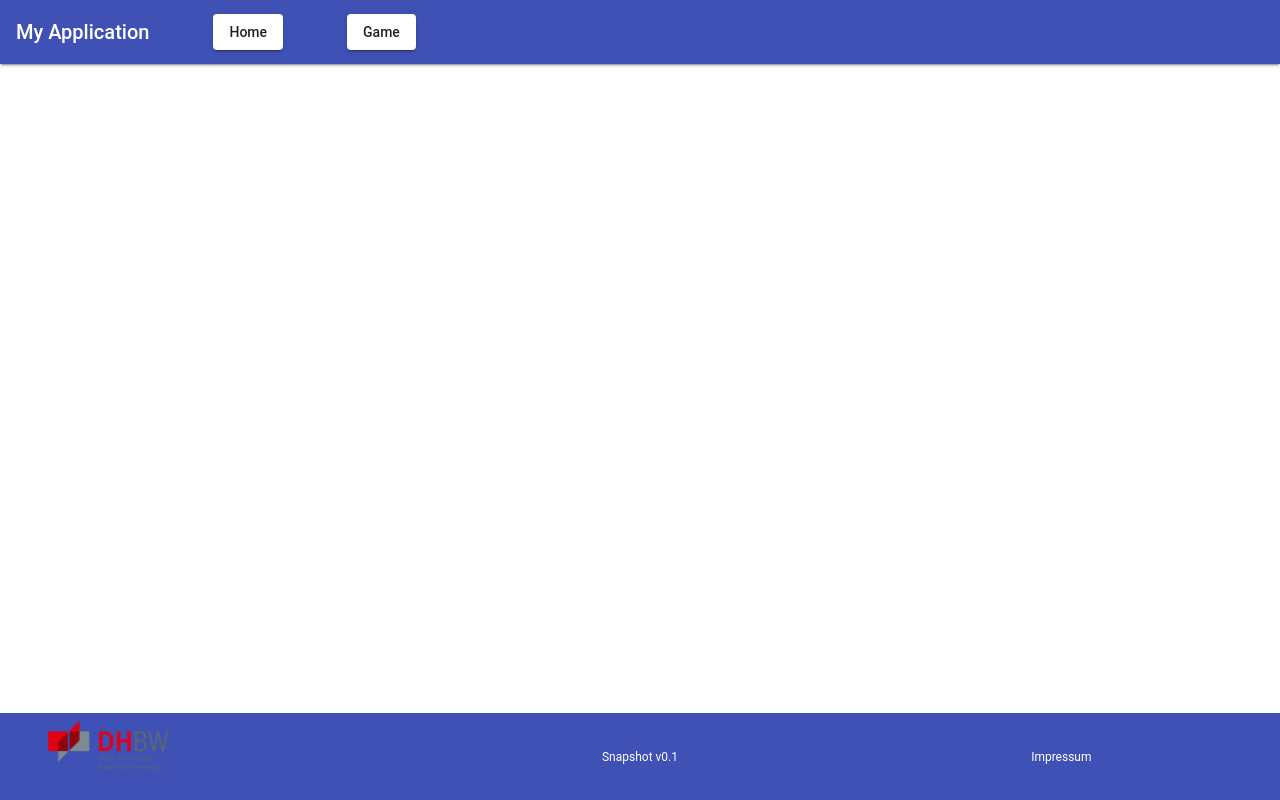
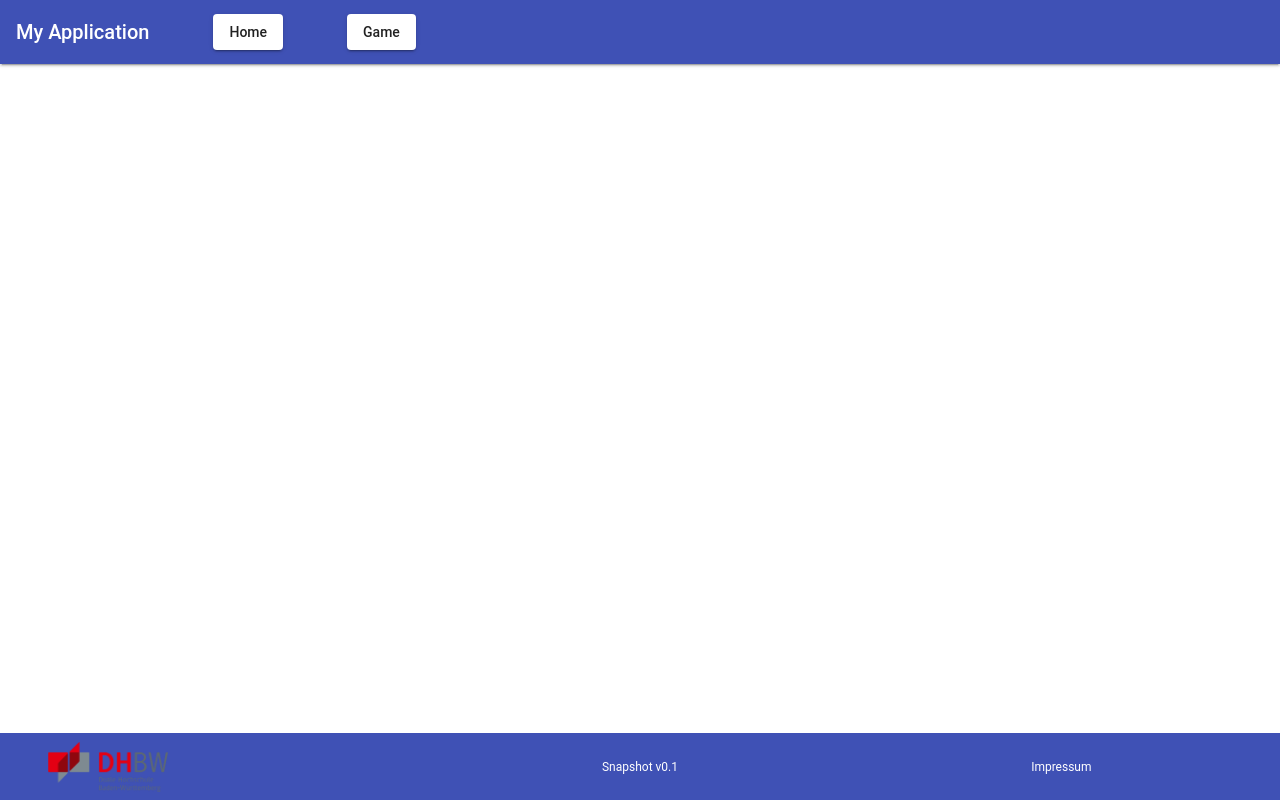
Before and after one commit to TINF17C/Project-Management-Game, an Angular app in the folder PMGame/: page / in a window 1280 px wide. Built offline with nearby package versions, Linux system fonts and the light colour scheme.

Commit message:
minor height adjustments

```diff
--- a/PMGame/src/app/footer/footer.component.html
+++ b/PMGame/src/app/footer/footer.component.html
@@ -4,7 +4,7 @@
       <div class="footer-logo">
         <span>
           <a href="https://www.dhbw-stuttgart.de/home/">
-            <img class="docs-footer-angular-logo" src="../../assets/DHBW-Logo.png" alt="DHBW">
+            <img class="docs-footer-dhbw-logo" src="../../assets/DHBW-Logo.png" alt="DHBW">
           </a>
         </span>
       </div>
--- a/PMGame/src/app/footer/footer.component.scss
+++ b/PMGame/src/app/footer/footer.component.scss
@@ -18,7 +18,8 @@ $primary: #3f51b5;
   flex: 1;
 }
 
-.docs-footer-angular-logo {
+.docs-footer-dhbw-logo {
+  vertical-align: middle;
   height: 50px;
 }
 
```
